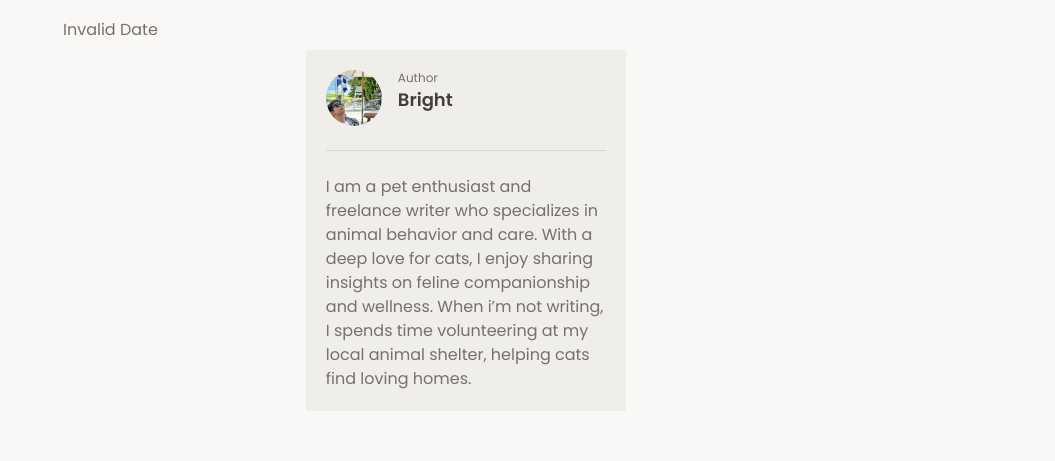
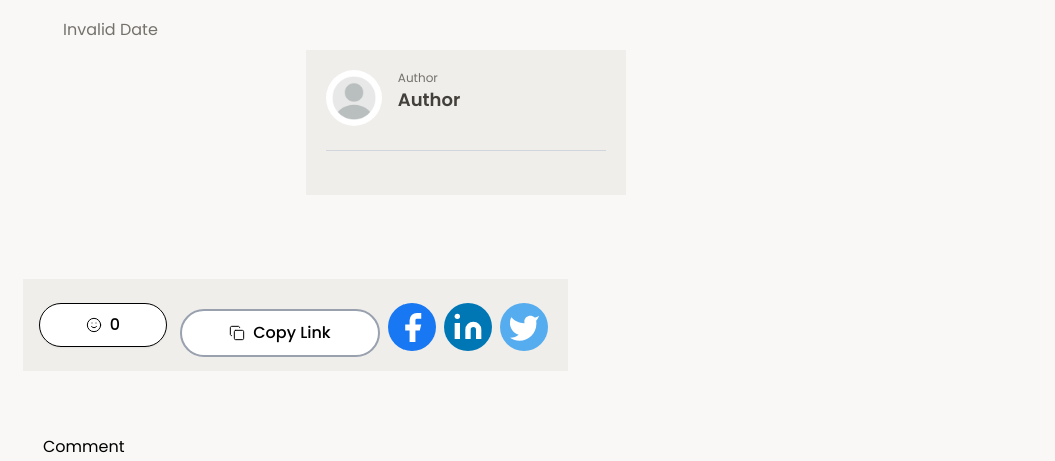
Before and after one commit to PainQlers/my-personal-blog-project, a React (Vite) app in the folder client/: page /posts/1 in a window 1280 px wide. Shown: the part 158-619 px from the top of the page, without its empty margins (105-1160 px from the left). Built offline with nearby package versions, Linux system fonts and the light colour scheme; no server answers.

Commit message:
feat: add author information fetching to PostPage component, enhancing author display with dynamic data

```diff
--- a/client/src/components/PostPage.jsx
+++ b/client/src/components/PostPage.jsx
@@ -24,7 +24,6 @@ import { useAuth } from "../context/Authentication"
 import NavbarUser from "./NavbarUser"
 import { Link } from "react-router-dom";
 import anonymous from './img/anonymous.webp'
-import bright from './img/Bright-pic.png'
 
 function PostPage() {
   const { id } = useParams();
@@ -33,6 +32,11 @@ function PostPage() {
   const [comments, setComments] = useState([]);
   const [commentText, setCommentText] = useState("");
   const [isSubmittingComment, setIsSubmittingComment] = useState(false);
+  const [authorInfo, setAuthorInfo] = useState({
+    name: "Author",
+    bio: "",
+    profilePic: null,
+  });
 
   const { isAuthenticated, state } = useAuth();
 
@@ -61,6 +65,22 @@ function PostPage() {
       }
     }
     fetchComments();
+    // fetch site author info (from authors table via API)
+    const fetchAuthor = async () => {
+      try {
+        const res = await axios.get('/api/auth/get-site-author');
+        if (res?.data) {
+          setAuthorInfo({
+            name: res.data.name || 'Author',
+            bio: res.data.bio || '',
+            profilePic: res.data.profile_pic || res.data.profilePic || null,
+          });
+        }
+      } catch (err) {
+        console.error('Error fetching author info:', err);
+      }
+    };
+    fetchAuthor();
     // init liked state from localStorage
     const key = `liked_post_${id}`;
     const stored = localStorage.getItem(key);
@@ -212,24 +232,20 @@ function PostPage() {
             <div className="flex flex-row gap-[2vh] p-[2.5vh]">
               <img
                 className="object-cover w-[7vh] h-[7vh] rounded-4xl"
-                src={bright}
+                src={authorInfo.profilePic || anonymous}
                 alt=""
               />
               <div>
                 <p className="text-xs text-[#75716B]">Author</p>
-                <p className="text-lg font-semibold text-[#43403B]">Bright</p>
+                <p className="text-lg font-semibold text-[#43403B]">{authorInfo.name || 'Author'}</p>
               </div>
             </div>
             <div className="flex justify-center lg:w-[40vh]">
                 <hr className="border-t border-gray-300 my-1 mx-auto w-[45vh] lg:w-[35vh]" />
             </div>
-            <p className="p-[2.5vh] text-[#75716B]">
-                I am a pet enthusiast and freelance writer who specializes in
-                animal behavior and care. With a deep love for cats, I enjoy
-                sharing insights on feline companionship and wellness. When i’m
-                not writing, I spends time volunteering at my local animal
-                shelter, helping cats find loving homes.
-              </p>
+            <div className="p-[2.5vh] text-[#75716B] whitespace-pre-wrap">
+              {authorInfo.bio || ''}
+            </div>
           </div>
         </div>
           </div>
```
